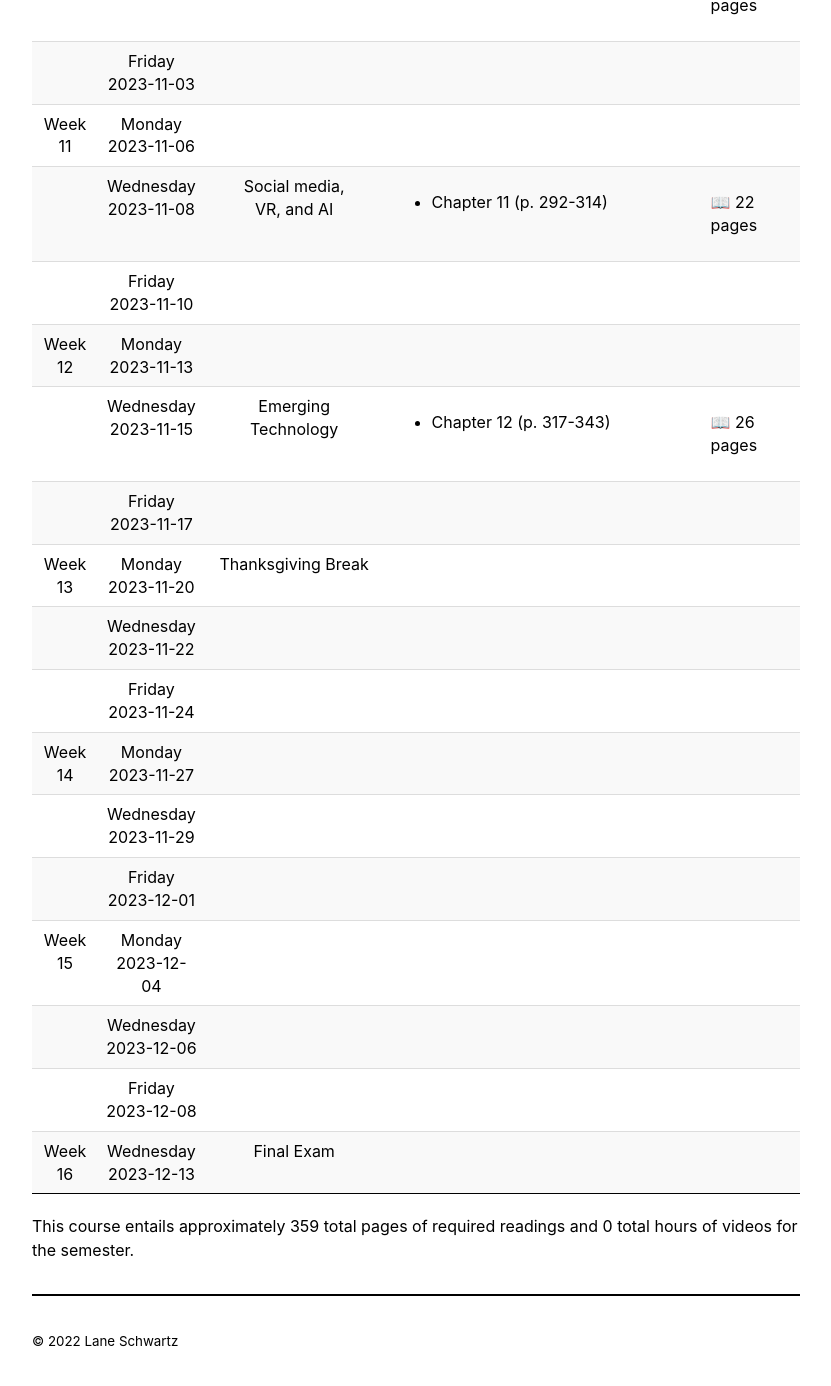
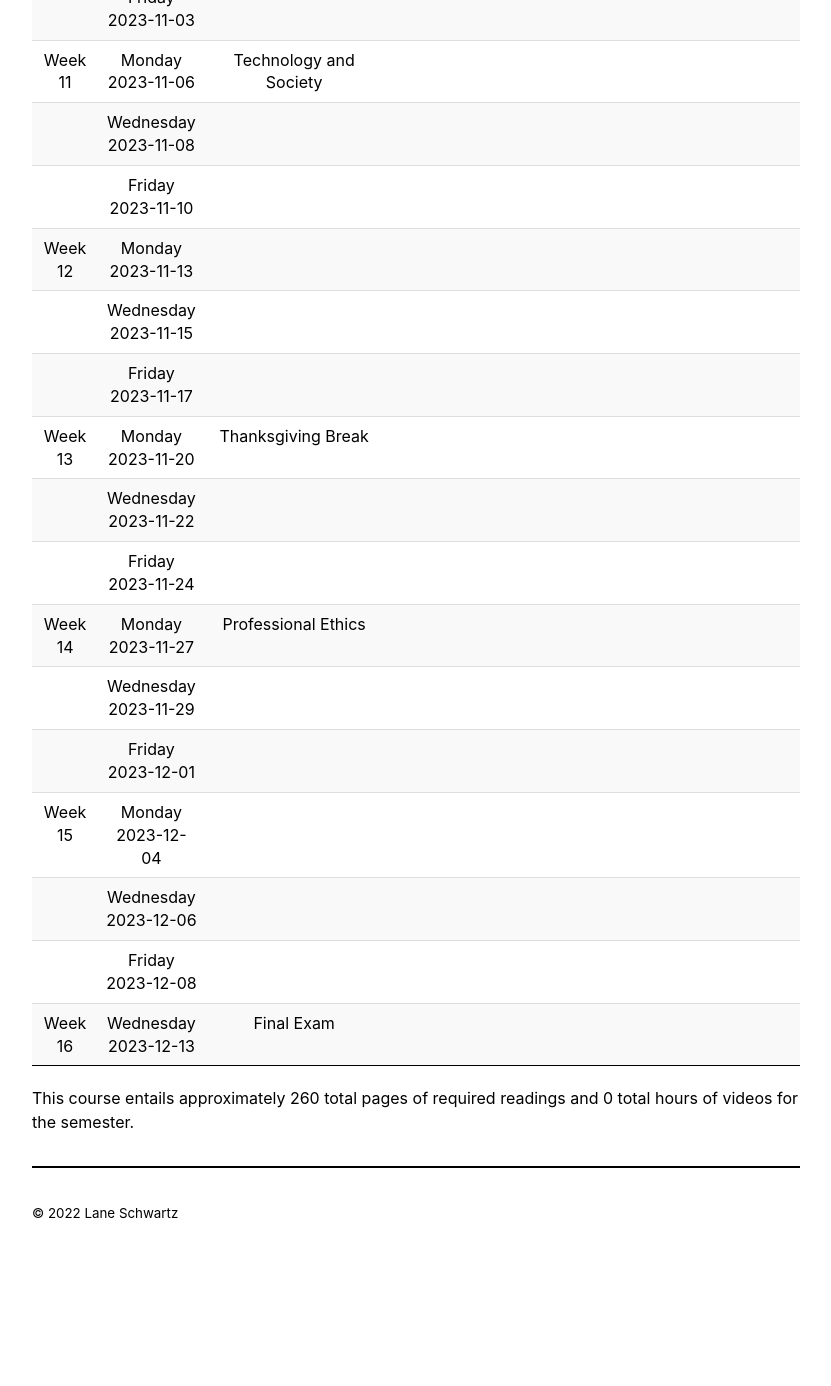
Before and after one commit to 2023-Fall-UAF-CS371/-2023-Fall-UAF-CS371.github.io, a Jekyll site: the page built from schedule.md, in a window 1280 px wide and 1400 px high, scrolled down 3475 px. Shown: the top 1386 px of the window, without its empty margins (224-1055 px from the left). Built offline with Jekyll 4.4.1, drawn with Linux system fonts in a browser that asks for light colours; after the commit the page ends 4747 px from its top, so only the background shows below that; some of the changed text lies outside the part shown.

Commit message:
Weeks 9-15

```diff
--- a/_data/schedule.yaml
+++ b/_data/schedule.yaml
@@ -304,18 +304,11 @@
 -
 ##################################
   start_new_week: true   # Week 9
+  topic: "Personhood and Privacy"
 ##################################
   day_of_week: 0
 -
   day_of_week: 2
-  topic: "Regulation"
-  reading:
-    -
-     title: "Chapter 9"
-     pages: "236-260"
-     length:
-       value: 25
-       unit: "pages"
 -
   day_of_week: 4
 -
@@ -325,31 +318,16 @@
   day_of_week: 0
 -
   day_of_week: 2
-  topic: "Digital Divide"
-  reading:
-    -
-     title: "Chapter 10"
-     pages: "263-289"
-     length:
-       value: 26
-       unit: "pages"
 -
   day_of_week: 4
 -
 ##################################
   start_new_week: true   # Week 11
+  topic: "Technology and Society"
 ##################################
   day_of_week: 0
 -
   day_of_week: 2
-  topic: "Social media,<br/> VR, and AI"
-  reading:
-    -
-     title: "Chapter 11"
-     pages: "292-314"
-     length:
-       value: 22
-       unit: "pages"
 -
   day_of_week: 4
 -
@@ -359,14 +337,6 @@
   day_of_week: 0
 -
   day_of_week: 2
-  topic: "Emerging<br/>Technology"
-  reading:
-    -
-     title: "Chapter 12"
-     pages: "317-343"
-     length:
-       value: 26
-       unit: "pages"
 -
   day_of_week: 4
 -
@@ -382,6 +352,7 @@
 -
 ##################################
   start_new_week: true   # Week 14
+  topic: "Professional Ethics"
 ##################################
   day_of_week: 0
 -
```
